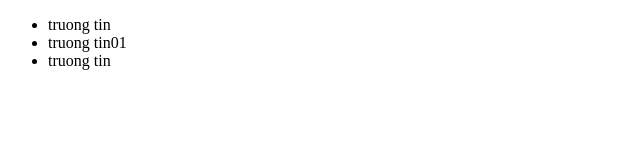
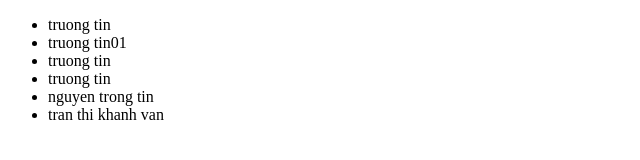
Before and after one commit to truongtin1515/github4, a plain HTML site: page codenew.html in a window 1280 px wide. Shown: the whole page, without its empty margins (0-640 px from the left). Drawn offline with Linux system fonts and the light colour scheme.

Commit message:
add code one

```diff
--- a/codenew.html
+++ b/codenew.html
@@ -10,6 +10,9 @@
         <li>truong tin</li>
         <li>truong tin01</li>
         <li>truong tin</li>
+        <li>truong tin</li>
+        <li>nguyen trong tin</li>
+        <li>tran thi khanh van</li>
     </ul>
 </body>
 </html>
```
